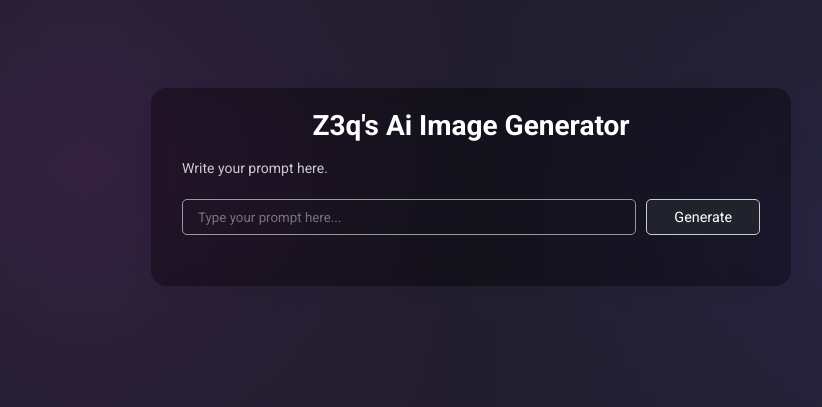
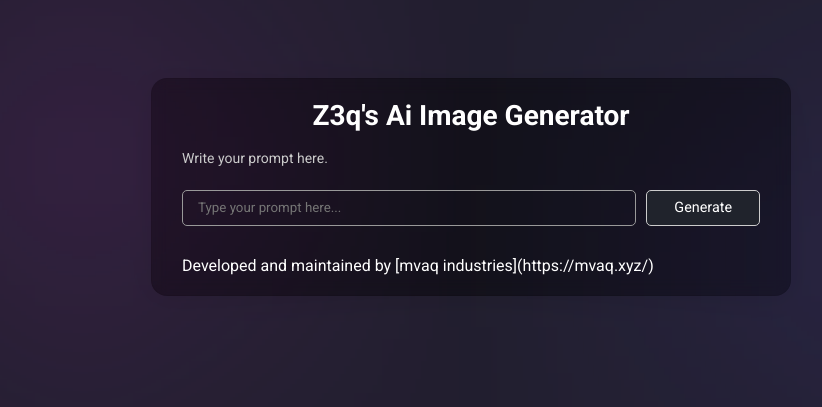
Before and after one commit to mvaqp/AI-Image-Generator, a plain HTML site: page index.html in a window 1280 px wide. Shown: the part 213-620 px from the top of the page, without its empty margins (169-991 px from the left). Drawn offline with Linux system fonts and the light colour scheme.

Commit message:
Update index.html

```diff
--- a/index.html
+++ b/index.html
@@ -22,7 +22,7 @@
         <div id="loading">Generating...</div>
         <div id="image-grid"></div>
     </div>
-
+<f1>Developed and maintained by [mvaq industries](https://mvaq.xyz/)</f1>
 </div>
 
 <script src="script.js"></script>
```
